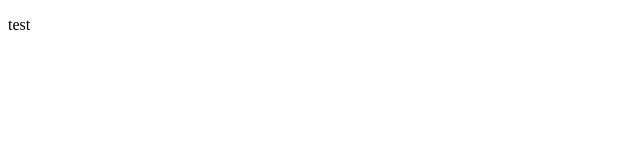
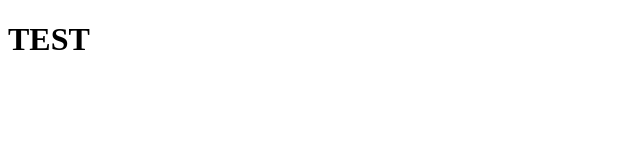
Before and after one commit to ErdalErdem/LearningLocker, a website: page 01._LearningLocker/public/pages/contact.html in a window 1280 px wide. Shown: the whole page, without its empty margins (0-640 px from the left). Drawn offline with Linux system fonts and the light colour scheme.

Commit message:
testing my endpoints

```diff
--- a/01._LearningLocker/public/pages/contact.html
+++ b/01._LearningLocker/public/pages/contact.html
@@ -6,6 +6,6 @@
     <title>Contact</title>
 </head>
 <body>
-    <p> test</p>
+    <h1> TEST </h1>
 </body>
 </html>
```
